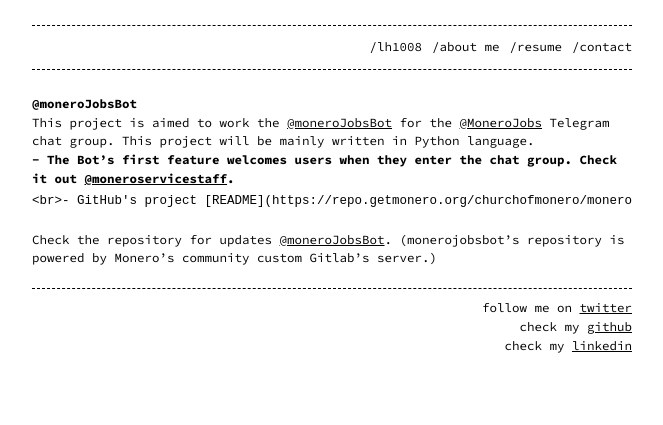
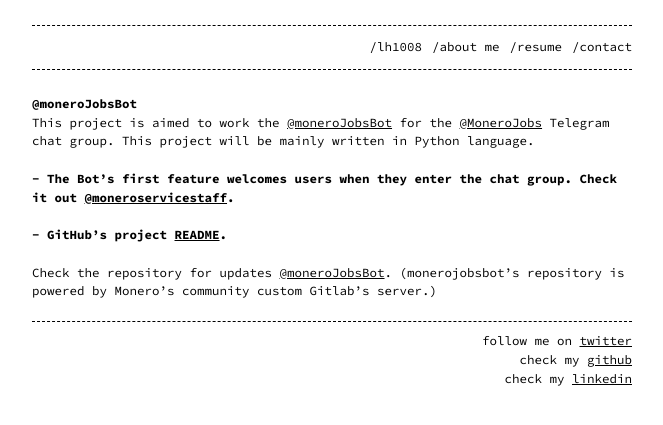
Before and after one commit to lh1008/lh1008.github.io, a Jekyll site: the page built from _posts/2020-07-25-monero-jobs-bot.markdown, in a window 1280 px wide. Shown: the top 425 px of the page, without its empty margins (308-971 px from the left). Built offline with Jekyll 4.4.1, drawn with Linux system fonts in a browser that asks for light colours.

Commit message:
Added first image and fixed markdown

```diff
--- a/_posts/2020-07-23-rapscore.markdown
+++ b/_posts/2020-07-23-rapscore.markdown
@@ -8,8 +8,8 @@ categories:
 # rapscore
 Rapscore is our foundations project inside Holberton School. This project proposes a workforce based credit system, implementing technology and performance. The main goal is to facilitate fast loan access to workers based on their performance.
 
-The project built-in languages are Python for APIs calls (RESTful) and MySQL connection database management. HTMl, CSS, and JavaScript were used for the web framework deployment. This was a 3 weeks project.
+<br>The project built-in languages are Python for APIs calls (RESTful) and MySQL connection database management. HTMl, CSS, and JavaScript were used for the web framework deployment. This was a 3 weeks project.
 
-<b>GitHub's project [README](https://github.com/KevinCastroP/RapScore_MVP/blob/dev/README.md).
+<br><b>GitHub's project [README](https://github.com/KevinCastroP/RapScore_MVP/blob/dev/README.md).</b>
 
 <br>Check [RapScore's](https://github.com/KevinCastroP/RapScore_MVP) repository.
--- a/_posts/2020-07-25-monero-jobs-bot.markdown
+++ b/_posts/2020-07-25-monero-jobs-bot.markdown
@@ -9,8 +9,8 @@ categories:
 
 This project is aimed to work the [@moneroJobsBot](https://t.me/monerojobsbot) for the [@MoneroJobs](https://t.me/MoneroJobs) Telegram chat group. This project will be mainly written in Python language.
 
-<b>- The Bot's first feature welcomes users when they enter the chat group. Check it out [@moneroservicestaff](https://t.me/moneroservicestaff).
+<br><b>- The Bot's first feature welcomes users when they enter the chat group. Check it out [@moneroservicestaff](https://t.me/moneroservicestaff).</b>
 
-	<br>- GitHub's project [README](https://repo.getmonero.org/churchofmonero/monerojobsbot/-/blob/master/README.md).
+<br><b>- GitHub's project [README](https://repo.getmonero.org/churchofmonero/monerojobsbot/-/blob/master/README.md).</b>
 
 <br>Check the repository for updates <a href="https://repo.getmonero.org/churchofmonero/monerojobsbot">@moneroJobsBot</a>. (monerojobsbot's repository is powered by Monero's community custom Gitlab's server.)
--- a/_posts/2020-07-28-delicias-del-asfalto.markdown
+++ b/_posts/2020-07-28-delicias-del-asfalto.markdown
@@ -8,6 +8,8 @@ categories:
 # delicias del asfalto
 Delicias del Asfalto is a HTML, CSS, JavaScript built-in website that displays a video for a skateboards company called <a href="https://www.instagram.com/saborskateboards/?hl=en">Sabor Skateboards</a>.
 
-<b>GitHub's project [README](https://github.com/lh1008/sabor/blob/master/README.md).
+<img src="../assets/images/logo_delicias.png" alt="Logo" />
+
+<br><b>GitHub's project [README](https://github.com/lh1008/sabor/blob/master/README.md).</b>
 
 <br>Check [Delicia's del Asfalto](https://github.com/lh1008/sabor) GitHub repository.
```
